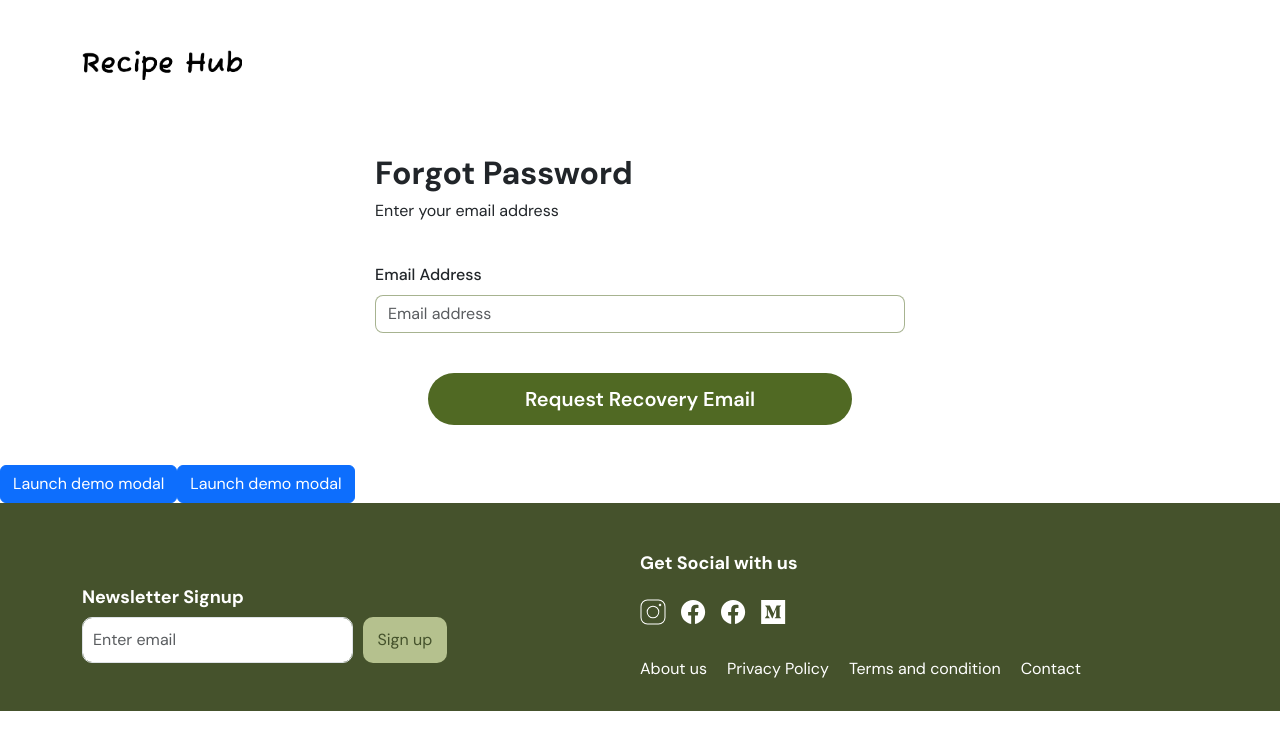
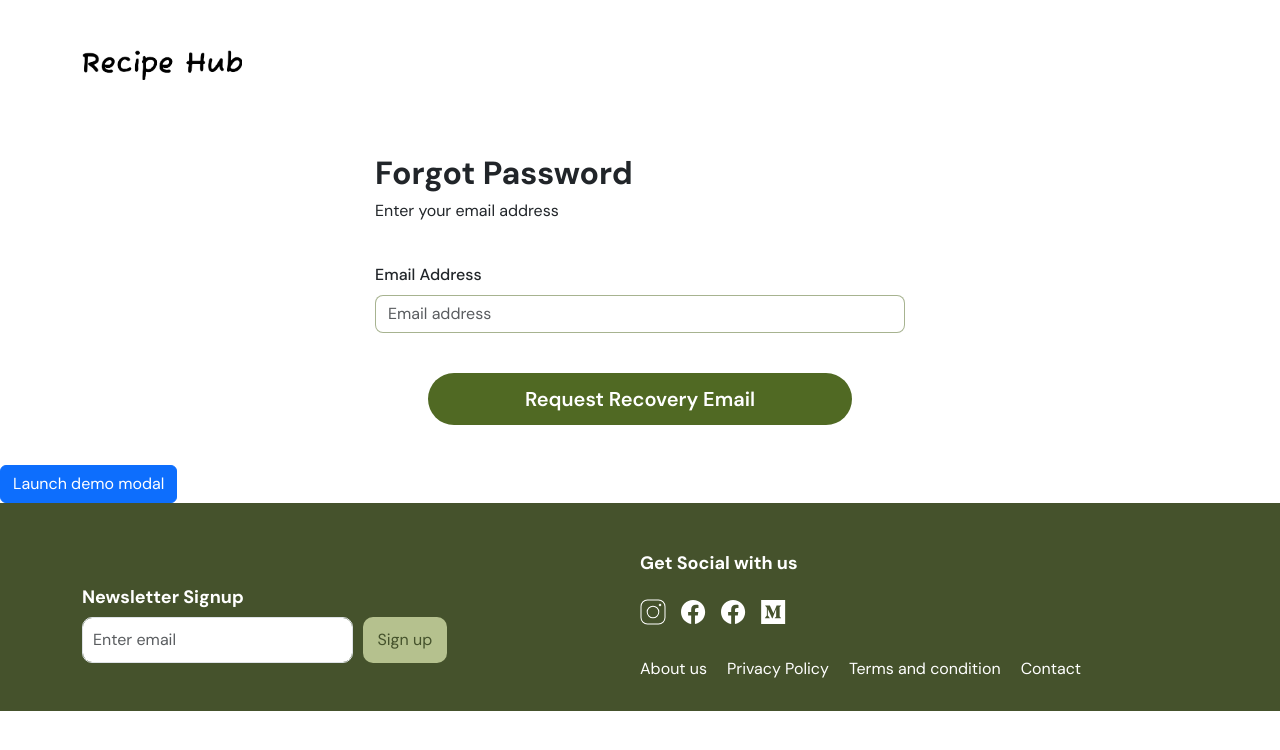
Before and after one commit to phreetech-spark/Spark-Recipe-Frontend, an Angular app: page /forgotpassword in a window 1280 px wide. Shown: the top 750 px of the page. Built offline with nearby package versions, Linux system fonts and the light colour scheme.

Commit message:
forgotupdate

```diff
--- a/src/app/forgotpassword/forgotpassword.component.html
+++ b/src/app/forgotpassword/forgotpassword.component.html
@@ -61,12 +61,12 @@
 
 
 <!-- Button trigger modal -->
-<button type="button" class="btn btn-primary" data-toggle="modal" data-target="#exampleModalCenter">
+<!-- <button type="button" class="btn btn-primary" data-toggle="modal" data-target="#exampleModalCenter">
   Launch demo modal
-</button>
+</button> -->
 
 <!-- Modal -->
-<div class="modal fade" id="exampleModalCenter" tabindex="-1" role="dialog" aria-labelledby="exampleModalCenterTitle" aria-hidden="true">
+<!-- <div class="modal fade" id="exampleModalCenter" tabindex="-1" role="dialog" aria-labelledby="exampleModalCenterTitle" aria-hidden="true">
   <div class="modal-dialog modal-dialog-centered" role="document">
     <div class="modal-content">
       <div class="modal-header">
@@ -84,4 +84,4 @@
       </div>
     </div>
   </div>
-</div>
+</div> -->
```
